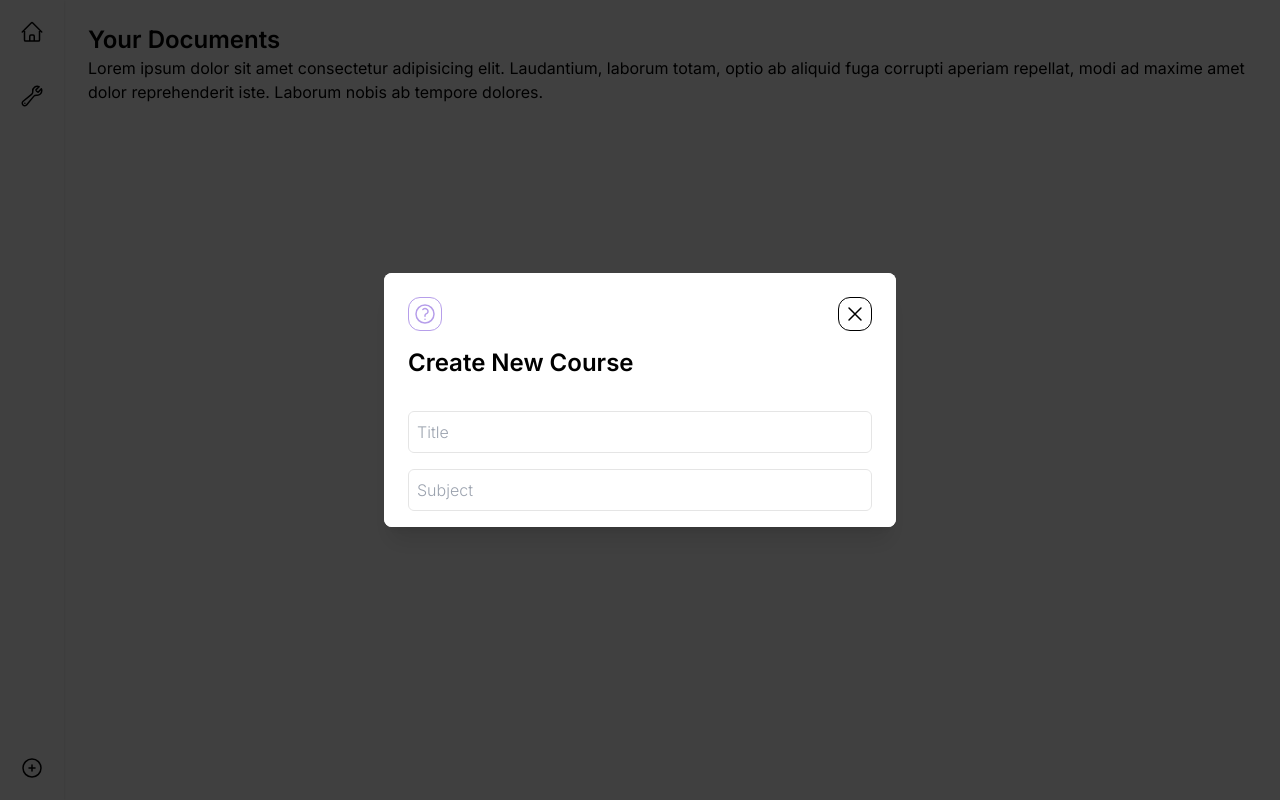
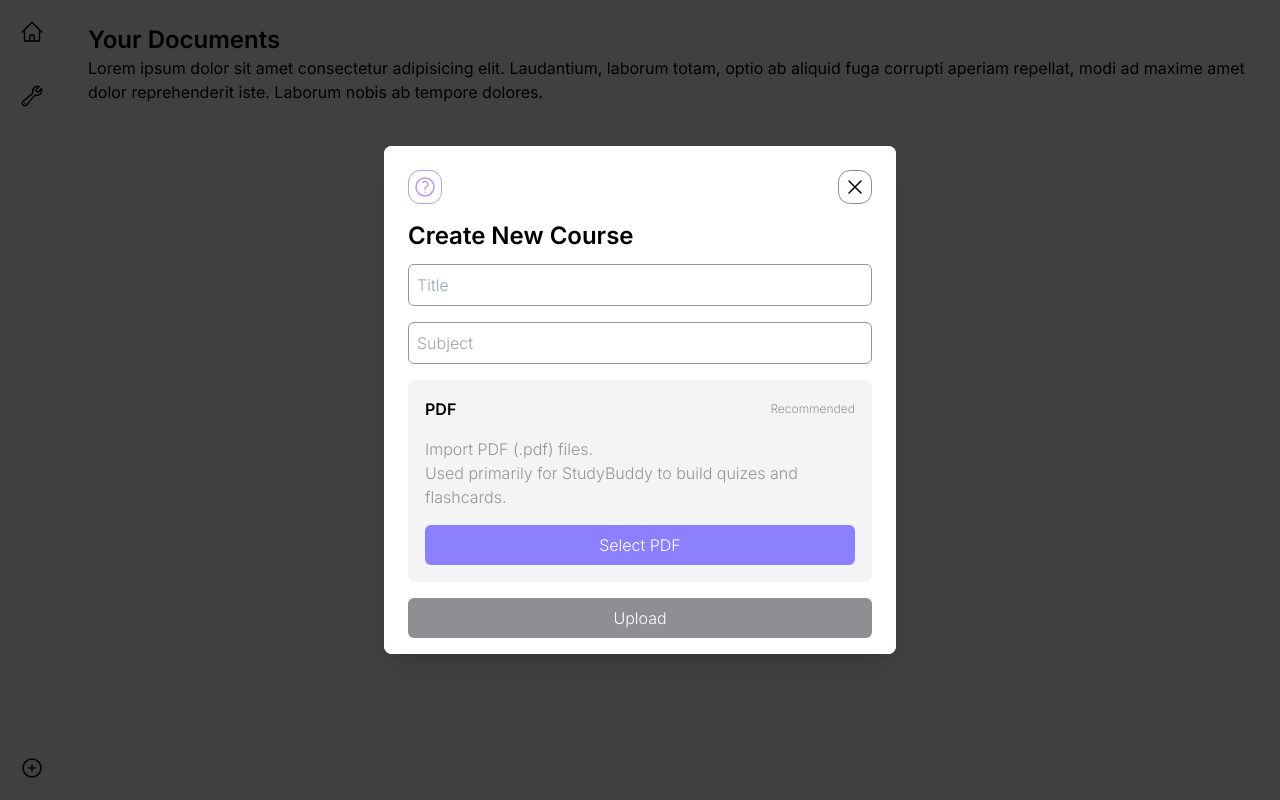
Before and after one commit to yesid-lopez/study-buddy-ui, a Next.js app: page / in a window 1280 px wide. Both pictures are taken after a click on the button 32 px from the left and 768 px from the top of the page. Built offline with nearby package versions, Linux system fonts and the light colour scheme.

Commit message:
Refactored NewCourseModal component

```diff
--- a/components/NewCourseModal/NewCourseModal.tsx
+++ b/components/NewCourseModal/NewCourseModal.tsx
@@ -4,6 +4,7 @@ import React from 'react'
 import CloseIcon from '../Icons/CloseIcon/CloseIcon'
 import { motion } from 'framer-motion'
 import QuestionIcon from '../Icons/QuestionIcon/QuestionIcon'
+import NewCouseModalTitle from './NewCouseModalTitle'
 
 const NewCourseModal = () => {
   const closeModal = useStore((state) => state.closeModal)
@@ -18,9 +19,9 @@ const NewCourseModal = () => {
         <div className='fixed inset-0  bg-black  bg-opacity-75 transition-opacity'></div>
 
         <div className='fixed inset-0 z-10 w-screen overflow-y-auto'>
-          <div className='flex min-h-full items-end justify-center p-4 text-center sm:items-center sm:p-0 '>
+          <div className='flex min-h-full justify-center p-4 text-center items-center sm:p-0 '>
             <div className='relative transform overflow-hidden rounded-lg bg-white text-left shadow-xl transition-all sm:my-8 sm:w-full sm:max-w-lg'>
-              <div className='bg-white px-4 py-4 sm:p-6 sm:pb-4'>
+              <div className='bg-white px-4 py-4 sm:p-6 sm:pb-4 '>
                 <div className='flex w-full justify-between'>
                   <motion.button
                     whileHover={{ scale: 1.05 }}
@@ -36,15 +37,14 @@ const NewCourseModal = () => {
                     whileTap={{ scale: 1 }}
                     type='button'
                     title='close'
-                    className='border border-gray-dark rounded-xl p-1'
+                    className='border border-gray-dark rounded-xl p-1 z-20'
                     onClick={closeModal}
                   >
                     <CloseIcon />
                   </motion.button>
                 </div>
-                <h2 className='text-2xl font-semibold mt-4'>
-                  Create New Course
-                </h2>
+
+                <NewCouseModalTitle />
                 <form className='mt-4'>
                   <input
                     type='text'
@@ -54,8 +54,48 @@ const NewCourseModal = () => {
                   <input
                     type='text'
                     placeholder='Subject'
-                    className='font-light w-full mt-4 p-2 border border-gray rounded-md  outline-violet'
+                    className='font-light w-full mt-4 p-2 border border-gray rounded-md outline-violet'
                   />
+
+                  <div className='w-full mt-4 p-4 border border-gray-light bg-gray-light rounded-md font-light'>
+                    <header className='flex items-center justify-between'>
+                      <h4 className='font-semibold'>PDF</h4>
+                      <h6 className='text-xs text-gray'>Recommended</h6>
+                    </header>
+
+                    <main className='my-4'>
+                      <p className='text-gray'>Import PDF (.pdf) files.</p>
+                      <p className='text-gray'>
+                        Used primarily for StudyBuddy to build quizes and
+                        flashcards.
+                      </p>
+                    </main>
+
+                    <div className='flex'>
+                      <motion.label
+                        whileHover={{ scale: 1.02 }}
+                        whileTap={{ scale: 1 }}
+                        htmlFor='pdfFileInput'
+                        className='cursor-pointer flex-1 p-2 rounded-md bg-violet-dark text-white text-center font-light'
+                      >
+                        Select PDF
+                        <input
+                          type='file'
+                          accept='.pdf'
+                          id='pdfFileInput'
+                          className='hidden '
+                        />
+                      </motion.label>
+                    </div>
+                  </div>
+
+                  <motion.button
+                    whileHover={{ scale: 1.02 }}
+                    whileTap={{ scale: 1 }}
+                    className='w-full mt-4 rounded-md bg-gray-dark text-white font-light p-2'
+                  >
+                    Upload
+                  </motion.button>
                 </form>
               </div>
             </div>
--- /dev/null
+++ b/components/NewCourseModal/NewCouseModalTitle.tsx
@@ -0,0 +1,24 @@
+import Image from 'next/image'
+import math_girl from '../../public/math-girl.svg'
+
+const NewCouseModalTitle = () => {
+  //sm:h-32
+  return (
+    <div className='relative w-full h-48 sm:h-3'>
+      <h2 className='text-2xl font-semibold mt-4'>
+        Create New <br className='sm:hidden' /> Course
+      </h2>
+      <div className=' h-52 sm:h-48 absolute top-5 sm:top-[-32px] right-0 sm:hidden'>
+        <Image
+          src={math_girl}
+          alt='study'
+          width={50}
+          height={50}
+          className='w-full h-full object-contain'
+        />
+      </div>
+    </div>
+  )
+}
+
+export default NewCouseModalTitle
--- a/tailwind.config.ts
+++ b/tailwind.config.ts
@@ -11,9 +11,9 @@ const config: Config = {
     colors: {
       white: '#FFFFFF',
       black: '#000000',
-      'gray-light': '#F1F1F1',
-      gray: '#E5E5E5',
-      'gray-dark': '909090',
+      'gray-light': '#f4f4f4',
+      gray: '#959597',
+      'gray-dark': '#8f8e93',
       'orange-light': '#FFD5AE',
       orange: '#FFB15D',
       'orange-dark': '#FF6E00',
```
Also changed, not shown: public/math-girl.svg (added).
